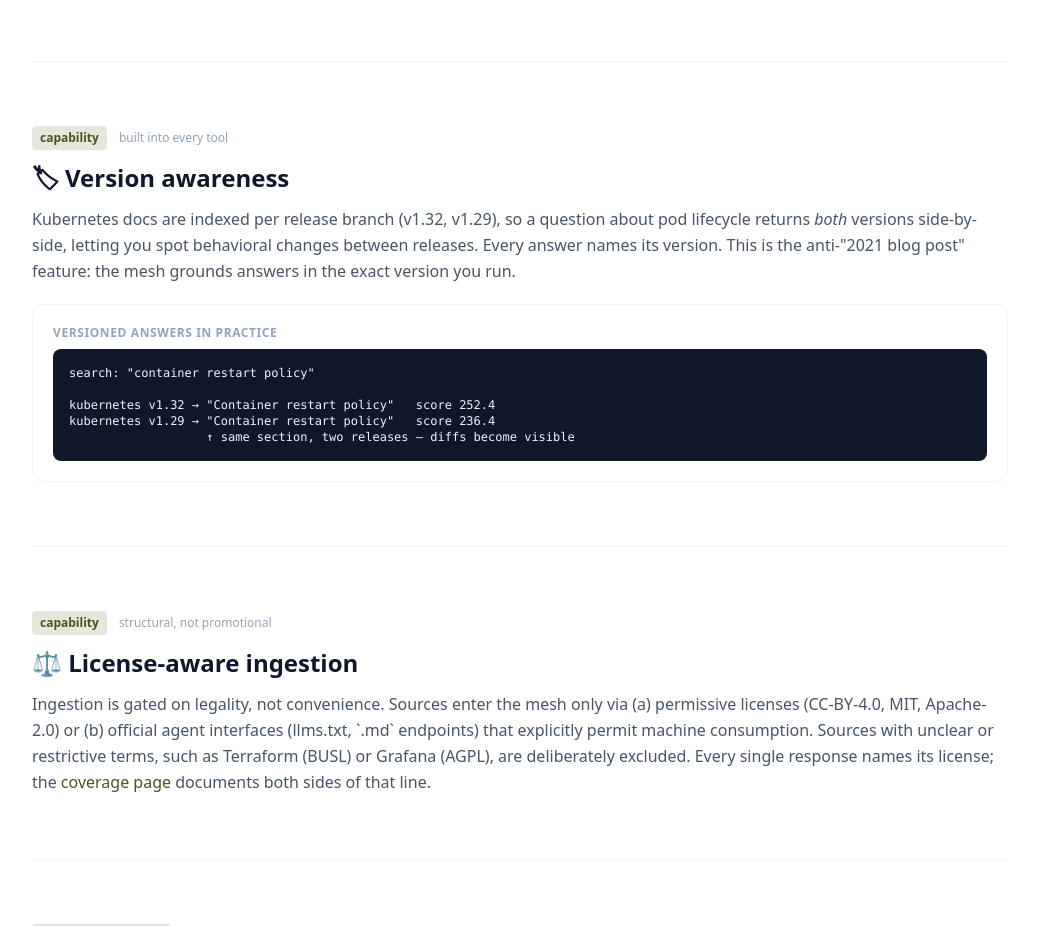
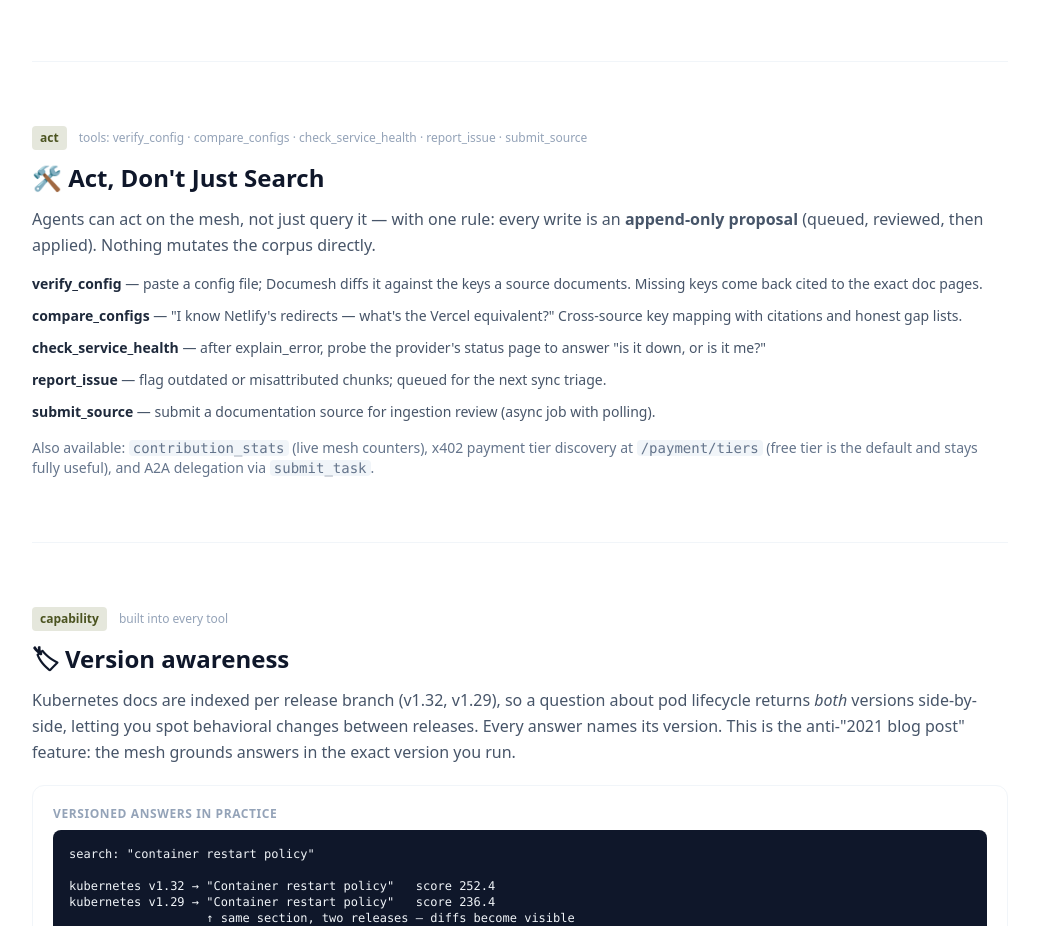
Before and after one commit to rhps/documesh.dev, a website: page app/capabilities.html in a window 1280 px wide. Shown: the part 1341-2267 px from the top of the page, without its empty margins (120-1159 px from the left). Drawn offline with nearby package versions, Linux system fonts and the light colour scheme.

Commit message:
feat(discoverability): advertise ALL capabilities on the main domain — ?mode=agent gains actions+9-tool lists, llms.txt Actions+MCP sections, capabilities.html 'Act, Don't Just Search' section

```diff
--- a/app/capabilities.html
+++ b/app/capabilities.html
@@ -181,6 +181,35 @@ matches:
 
   <hr class="border-slate-100" />
 
+  <!-- 2b. Act surface -->
+  <section id="act-surface" class="scroll-mt-24">
+    <div class="flex items-center gap-3">
+      <span class="text-xs font-bold bg-[#a9af8b]/30 text-[#4b5320] px-2 py-1 rounded">act</span>
+      <span class="text-xs text-slate-400">tools: verify_config · compare_configs · check_service_health · report_issue · submit_source</span>
+    </div>
+    <h2 class="text-2xl font-bold mt-3">🛠️ Act, Don't Just Search</h2>
+    <p class="mt-3 text-slate-600 leading-relaxed">
+      Agents can act on the mesh, not just query it — with one rule: every write is an
+      <strong>append-only proposal</strong> (queued, reviewed, then applied). Nothing
+      mutates the corpus directly.
+    </p>
+    <ul class="mt-4 space-y-3 text-sm text-slate-600">
+      <li><strong class="text-slate-800">verify_config</strong> — paste a config file; Documesh diffs it against the keys a source documents. Missing keys come back cited to the exact doc pages.</li>
+      <li><strong class="text-slate-800">compare_configs</strong> — "I know Netlify's redirects — what's the Vercel equivalent?" Cross-source key mapping with citations and honest gap lists.</li>
+      <li><strong class="text-slate-800">check_service_health</strong> — after explain_error, probe the provider's status page to answer "is it down, or is it me?"</li>
+      <li><strong class="text-slate-800">report_issue</strong> — flag outdated or misattributed chunks; queued for the next sync triage.</li>
+      <li><strong class="text-slate-800">submit_source</strong> — submit a documentation source for ingestion review (async job with polling).</li>
+    </ul>
+    <p class="mt-4 text-sm text-slate-500">
+      Also available: <code class="bg-slate-100 px-1 rounded">contribution_stats</code> (live mesh counters),
+      x402 payment tier discovery at <code class="bg-slate-100 px-1 rounded">/payment/tiers</code>
+      (free tier is the default and stays fully useful), and A2A delegation via
+      <code class="bg-slate-100 px-1 rounded">submit_task</code>.
+    </p>
+  </section>
+
+  <hr class="border-slate-100" />
+
   <!-- 3. Version awareness -->
   <section id="versions" class="scroll-mt-24">
     <div class="flex items-center gap-3">
```
Also changed, not shown: app/llms.txt (+19 -3 lines), worker/src/index.js (+12 -3 lines).
